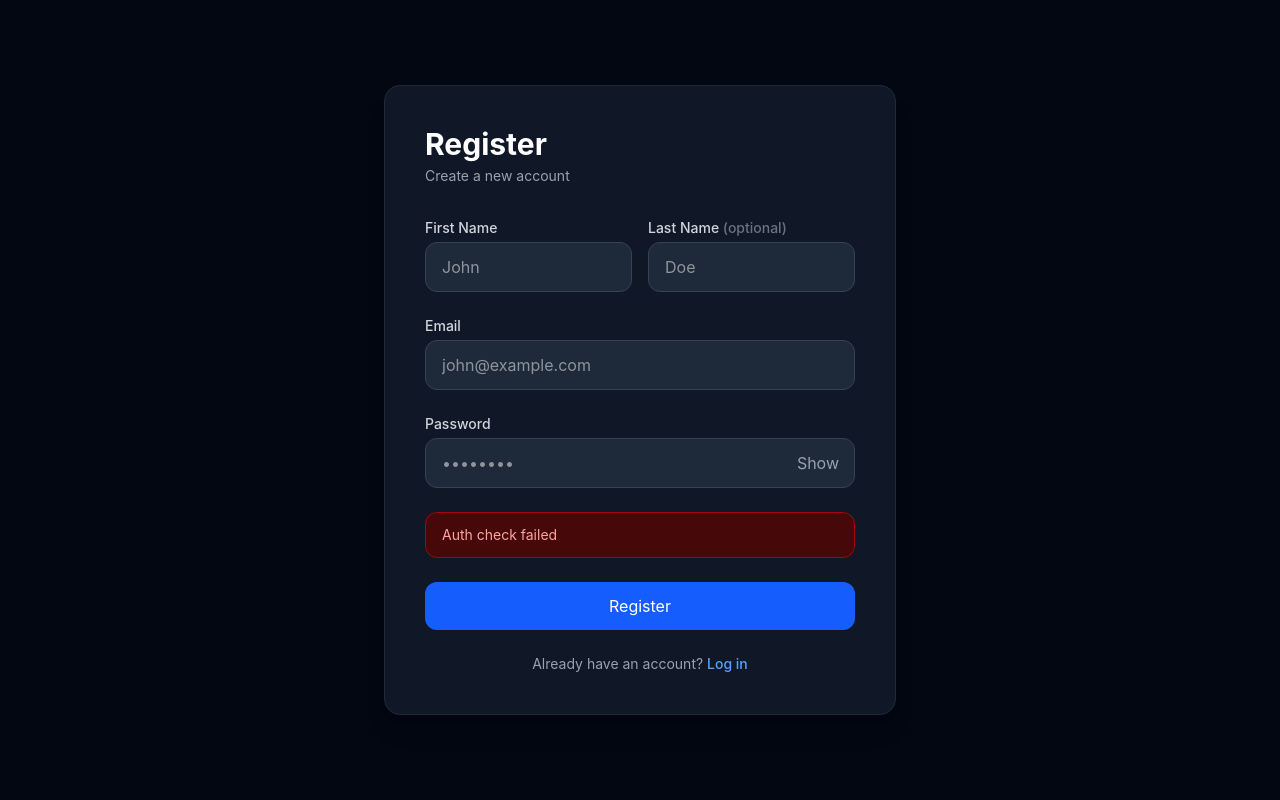
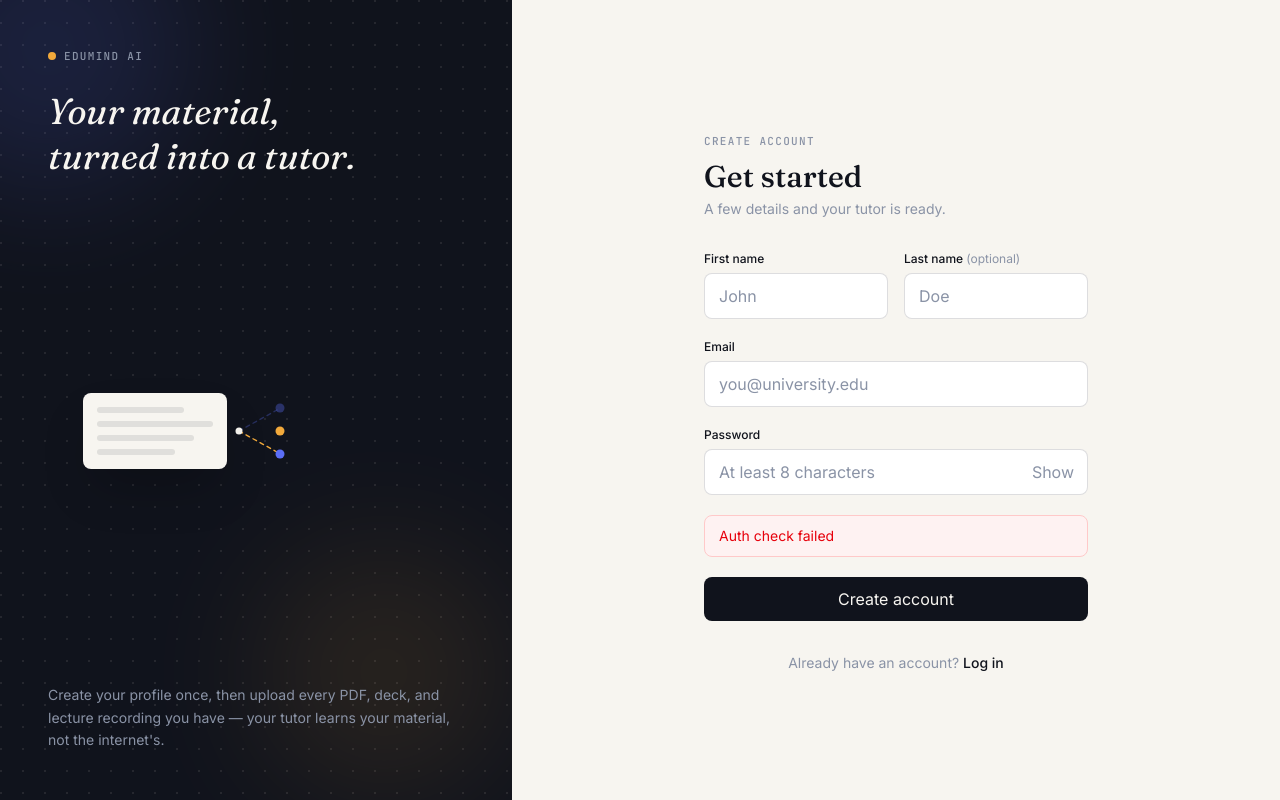
Before and after one commit to mohitnawani/FullStack-GenAi, a React (Vite) app in the folder Frontend/: page /register in a window 1280 px wide. Built offline with nearby package versions, Linux system fonts and the light colour scheme; no server answers.

Commit message:
feat: revamp RegisterPage with new design, improved form handling, and enhanced user experience

```diff
--- a/Frontend/src/pages/RegisterPage.jsx
+++ b/Frontend/src/pages/RegisterPage.jsx
@@ -2,7 +2,7 @@ import { useForm } from 'react-hook-form'
 import { zodResolver } from '@hookform/resolvers/zod'
 import { z } from 'zod'
 import { useDispatch, useSelector } from 'react-redux'
-import { useNavigate } from 'react-router'
+import { useNavigate, Link } from 'react-router'
 import { registerUser } from '../store/slices/authSlice'
 import { useEffect, useState } from 'react'
 
@@ -32,98 +32,212 @@ function RegisterPage() {
   }
 
   return (
-    <div className="min-h-screen bg-gray-950 flex items-center justify-center px-4">
-      <div className="w-full max-w-lg bg-gray-900 border border-gray-800 rounded-2xl p-10 shadow-xl">
+    <div className="min-h-screen flex bg-[#F7F5F0]">
+      <style>{`
+        @import url('https://fonts.googleapis.com/css2?family=Fraunces:ital,wght@0,300;0,500;0,600;1,400;1,500&family=Inter:wght@400;500;600&family=JetBrains+Mono:wght@500&display=swap');
 
-        <div className="mb-8">
-          <h1 className="text-3xl font-bold text-white">Register</h1>
-          <p className="text-gray-400 mt-1 text-sm">Create a new account</p>
+        .em-serif { font-family: 'Fraunces', serif; }
+        .em-sans { font-family: 'Inter', sans-serif; }
+        .em-mono { font-family: 'JetBrains Mono', monospace; letter-spacing: 0.12em; }
+
+        .em-grid {
+          background-image:
+            radial-gradient(circle at 1px 1px, rgba(247,245,240,0.09) 1px, transparent 0);
+          background-size: 22px 22px;
+        }
+
+        @keyframes em-node-pulse {
+          0%, 100% { opacity: 0.35; transform: scale(1); }
+          50% { opacity: 1; transform: scale(1.15); }
+        }
+        @keyframes em-line-draw {
+          0% { stroke-dashoffset: 40; opacity: 0.3; }
+          50% { stroke-dashoffset: 0; opacity: 1; }
+          100% { stroke-dashoffset: -40; opacity: 0.3; }
+        }
+        @keyframes em-float {
+          0%, 100% { transform: translateY(0px); }
+          50% { transform: translateY(-6px); }
+        }
+        @keyframes em-card-in {
+          0%, 55% { opacity: 0; transform: translateY(6px) scale(0.97); }
+          80%, 100% { opacity: 1; transform: translateY(0) scale(1); }
+        }
+
+        .em-doc-card { animation: em-float 5s ease-in-out infinite; }
+        .em-node1 { animation: em-node-pulse 2.4s ease-in-out infinite; }
+        .em-node2 { animation: em-node-pulse 2.4s ease-in-out 0.4s infinite; }
+        .em-node3 { animation: em-node-pulse 2.4s ease-in-out 0.8s infinite; }
+        .em-link1 { animation: em-line-draw 2.4s ease-in-out infinite; stroke-dasharray: 4 4; }
+        .em-link2 { animation: em-line-draw 2.4s ease-in-out 0.4s infinite; stroke-dasharray: 4 4; }
+        .em-newcard { animation: em-card-in 3.4s ease-in-out infinite; }
+
+        @media (prefers-reduced-motion: reduce) {
+          .em-doc-card, .em-node1, .em-node2, .em-node3, .em-link1, .em-link2, .em-newcard {
+            animation: none !important;
+          }
+          .em-newcard { opacity: 1; transform: none; }
+        }
+      `}</style>
+
+      {/* Brand panel */}
+      <div className="hidden md:flex md:w-[44%] lg:w-[40%] relative flex-col justify-between bg-[#10131C] em-grid px-12 py-12 overflow-hidden">
+        <div className="absolute -top-24 -left-24 w-72 h-72 rounded-full bg-[#5B6EF5] opacity-[0.15] blur-3xl" />
+        <div className="absolute bottom-0 right-0 w-64 h-64 rounded-full bg-[#F2A93B] opacity-[0.10] blur-3xl" />
+
+        <div className="relative z-10">
+          <div className="flex items-center gap-2">
+            <span className="w-2 h-2 rounded-full bg-[#F2A93B]" />
+            <span className="em-mono text-[11px] text-[#8A93A6] uppercase">EduMind AI</span>
+          </div>
+          <h1 className="em-serif italic text-[#F7F5F0] text-4xl mt-6 leading-tight">
+            Your material,<br />turned into a tutor.
+          </h1>
         </div>
 
-        <form onSubmit={handleSubmit(onSubmit)} className="space-y-6">
+        {/* Signature: material joins a growing knowledge graph */}
+        <div className="relative z-10 flex items-center justify-center my-10">
+          <div className="em-doc-card w-36 shrink-0 rounded-lg bg-[#F7F5F0] p-3.5 shadow-2xl mr-2">
+            <div className="h-1.5 w-3/4 rounded bg-[#1B1F2B]/10 mb-2" />
+            <div className="h-1.5 w-full rounded bg-[#1B1F2B]/10 mb-2" />
+            <div className="h-1.5 w-5/6 rounded bg-[#1B1F2B]/10 mb-2" />
+            <div className="h-1.5 w-2/3 rounded bg-[#1B1F2B]/10" />
+          </div>
 
-          {/* First Name & Last Name */}
+          <svg width="90" height="70" viewBox="0 0 90 70" fill="none" className="shrink-0">
+            <line x1="4" y1="35" x2="42" y2="14" className="em-link1" stroke="#5B6EF5" strokeWidth="1.4" strokeLinecap="round" />
+            <line x1="4" y1="35" x2="42" y2="56" className="em-link2" stroke="#F2A93B" strokeWidth="1.4" strokeLinecap="round" />
+            <circle cx="4" cy="35" r="3.5" fill="#F7F5F0" />
+            <circle className="em-node1" cx="45" cy="12" r="4.5" fill="#5B6EF5" />
+            <circle className="em-node2" cx="45" cy="35" r="4.5" fill="#F2A93B" />
+            <circle className="em-node3" cx="45" cy="58" r="4.5" fill="#5B6EF5" />
+          </svg>
+
+          <div className="em-newcard rounded-lg bg-[#1B1F2B] px-3.5 py-3 shadow-xl ml-1">
+            <div className="em-mono text-[9px] text-[#F2A93B] uppercase mb-1.5">New profile</div>
+            <div className="h-1.5 w-16 rounded bg-[#F7F5F0]/20 mb-1.5" />
+            <div className="h-1.5 w-10 rounded bg-[#F7F5F0]/20" />
+          </div>
+        </div>
+
+        <p className="relative z-10 em-sans text-sm text-[#8A93A6] leading-relaxed">
+          Create your profile once, then upload every PDF, deck, and lecture recording you have — your tutor learns your material, not the internet's.
+        </p>
+      </div>
+
+      {/* Form panel */}
+      <div className="flex-1 flex items-center justify-center px-6 py-12">
+        <div className="w-full max-w-sm">
+          <span className="em-mono text-[11px] text-[#8A93A6] uppercase">Create account</span>
+          <h2 className="em-serif text-[#10131C] text-3xl mt-2 mb-1">Get started</h2>
+          <p className="em-sans text-sm text-[#8A93A6] mb-8">A few details and your tutor is ready.</p>
+
+          <form onSubmit={handleSubmit(onSubmit)} className="space-y-5" noValidate>
             <div className="flex gap-4">
               <div className="flex-1">
-              <label className="block text-sm font-medium text-gray-300 mb-1">First Name</label>
+                <label htmlFor="firstName" className="em-sans block text-xs font-medium text-[#10131C] mb-1.5">
+                  First name
+                </label>
                 <input
+                  id="firstName"
                   type="text"
                   placeholder="John"
-                className={`w-full bg-gray-800 border text-white rounded-xl px-4 py-3 text-sm outline-none focus:border-blue-500 focus:ring-1 focus:ring-blue-500 transition ${errors.firstName ? 'border-red-500' : 'border-gray-700'}`}
+                  autoComplete="given-name"
+                  className={`em-sans w-full bg-white border rounded-lg px-3.5 py-2.5 text-sm text-[#10131C] placeholder:text-[#8A93A6] outline-none transition focus:ring-2 focus:ring-[#5B6EF5]/30 focus:border-[#5B6EF5] ${
+                    errors.firstName ? 'border-red-400' : 'border-[#1B1F2B]/15'
+                  }`}
                   {...register('firstName')}
                 />
-              {errors.firstName && <p className="text-red-400 text-xs mt-1">{errors.firstName.message}</p>}
+                {errors.firstName && (
+                  <p className="em-sans text-red-500 text-xs mt-1.5">{errors.firstName.message}</p>
+                )}
               </div>
 
               <div className="flex-1">
-              <label className="block text-sm font-medium text-gray-300 mb-1">Last Name <span className="text-gray-500">(optional)</span></label>
+                <label htmlFor="lastName" className="em-sans block text-xs font-medium text-[#10131C] mb-1.5">
+                  Last name <span className="text-[#8A93A6] font-normal">(optional)</span>
+                </label>
                 <input
+                  id="lastName"
                   type="text"
                   placeholder="Doe"
-                className="w-full bg-gray-800 border border-gray-700 text-white rounded-xl px-4 py-3 text-sm outline-none focus:border-blue-500 focus:ring-1 focus:ring-blue-500 transition"
+                  autoComplete="family-name"
+                  className="em-sans w-full bg-white border border-[#1B1F2B]/15 rounded-lg px-3.5 py-2.5 text-sm text-[#10131C] placeholder:text-[#8A93A6] outline-none transition focus:ring-2 focus:ring-[#5B6EF5]/30 focus:border-[#5B6EF5]"
                   {...register('lastName')}
                 />
               </div>
             </div>
 
-          {/* Email */}
             <div>
-            <label className="block text-sm font-medium text-gray-300 mb-1">Email</label>
+              <label htmlFor="emailId" className="em-sans block text-xs font-medium text-[#10131C] mb-1.5">
+                Email
+              </label>
               <input
+                id="emailId"
                 type="email"
-              placeholder="john@example.com"
-              className={`w-full bg-gray-800 border text-white rounded-xl px-4 py-3 text-sm outline-none focus:border-blue-500 focus:ring-1 focus:ring-blue-500 transition ${errors.emailId ? 'border-red-500' : 'border-gray-700'}`}
+                placeholder="you@university.edu"
+                autoComplete="email"
+                className={`em-sans w-full bg-white border rounded-lg px-3.5 py-2.5 text-sm text-[#10131C] placeholder:text-[#8A93A6] outline-none transition focus:ring-2 focus:ring-[#5B6EF5]/30 focus:border-[#5B6EF5] ${
+                  errors.emailId ? 'border-red-400' : 'border-[#1B1F2B]/15'
+                }`}
                 {...register('emailId')}
               />
-            {errors.emailId && <p className="text-red-400 text-xs mt-1">{errors.emailId.message}</p>}
+              {errors.emailId && (
+                <p className="em-sans text-red-500 text-xs mt-1.5">{errors.emailId.message}</p>
+              )}
             </div>
 
-          {/* Password */}
             <div>
-            <label className="block text-sm font-medium text-gray-300 mb-1">Password</label>
+              <label htmlFor="password" className="em-sans block text-xs font-medium text-[#10131C] mb-1.5">
+                Password
+              </label>
               <div className="relative">
                 <input
+                  id="password"
                   type={showPassword ? 'text' : 'password'}
-                placeholder="••••••••"
-                className={`w-full bg-gray-800 border text-white rounded-xl px-4 py-3 pr-12 text-sm outline-none focus:border-blue-500 focus:ring-1 focus:ring-blue-500 transition ${errors.password ? 'border-red-500' : 'border-gray-700'}`}
+                  placeholder="At least 8 characters"
+                  autoComplete="new-password"
+                  className={`em-sans w-full bg-white border rounded-lg px-3.5 py-2.5 pr-16 text-sm text-[#10131C] placeholder:text-[#8A93A6] outline-none transition focus:ring-2 focus:ring-[#5B6EF5]/30 focus:border-[#5B6EF5] ${
+                    errors.password ? 'border-red-400' : 'border-[#1B1F2B]/15'
+                  }`}
                   {...register('password')}
                 />
                 <button
                   type="button"
-                onClick={() => setShowPassword(!showPassword)}
-                className="absolute right-4 top-1/2 -translate-y-1/2 text-gray-400 hover:text-white transition text-xs"
+                  onClick={() => setShowPassword((v) => !v)}
+                  className="em-sans absolute right-3.5 top-1/2 -translate-y-1/2 text-[#8A93A6] hover:text-[#10131C] transition text-xs font-medium"
                 >
                   {showPassword ? 'Hide' : 'Show'}
                 </button>
               </div>
-            {errors.password && <p className="text-red-400 text-xs mt-1">{errors.password.message}</p>}
+              {errors.password && (
+                <p className="em-sans text-red-500 text-xs mt-1.5">{errors.password.message}</p>
+              )}
             </div>
 
-          {/* API Error */}
             {error && (
-            <div className="bg-red-950 border border-red-800 text-red-300 text-sm rounded-xl px-4 py-3">
+              <div className="em-sans bg-red-50 border border-red-200 text-red-600 text-sm rounded-lg px-3.5 py-2.5">
                 {error}
               </div>
             )}
 
-          {/* Submit */}
             <button
               type="submit"
               disabled={loading}
-            className="w-full bg-blue-600 hover:bg-blue-700 disabled:opacity-50 text-white font-semibold rounded-xl py-3 transition"
+              className="em-sans w-full bg-[#10131C] hover:bg-[#1B1F2B] disabled:opacity-50 text-[#F7F5F0] font-medium rounded-lg py-2.5 text-sm transition relative overflow-hidden group"
             >
-            {loading ? 'Registering...' : 'Register'}
+              <span className="relative z-10">{loading ? 'Creating account…' : 'Create account'}</span>
+              <span className="absolute bottom-0 left-0 h-0.5 w-0 bg-[#F2A93B] transition-all duration-300 group-hover:w-full" />
             </button>
-
           </form>
 
-        <p className="mt-6 text-center text-sm text-gray-400">
+          <p className="em-sans mt-8 text-center text-sm text-[#8A93A6]">
             Already have an account?{' '}
-          <a href="/login" className="text-blue-400 hover:text-blue-300 font-medium">
+            <Link to="/login" className="text-[#10131C] font-medium hover:text-[#5B6EF5]">
               Log in
-          </a>
+            </Link>
           </p>
-
+        </div>
       </div>
     </div>
   )
```
Lines whose indentation alone changed are shown as unchanged.
